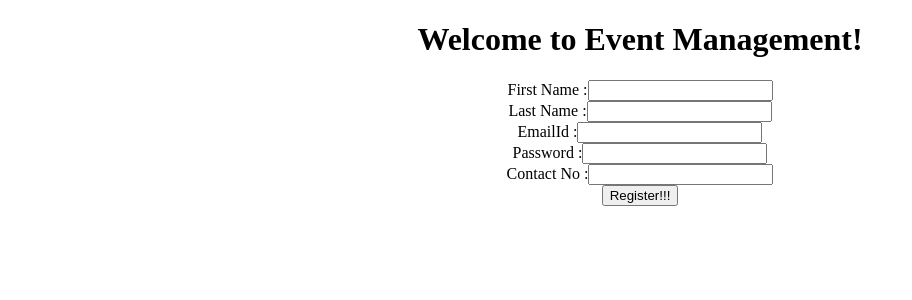
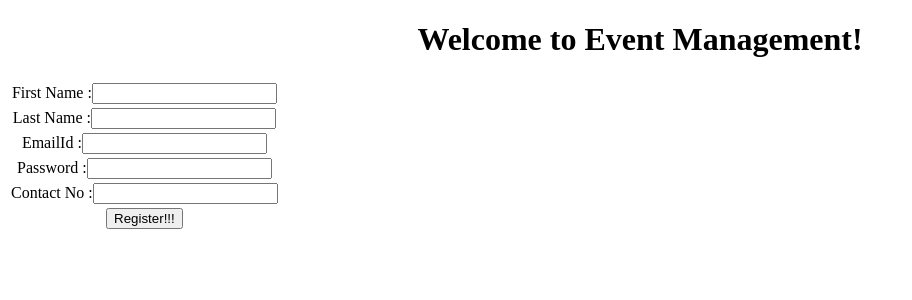
Before and after one commit to anubhavkaushik/Event_Management, an Angular app: page / in a window 1280 px wide. Shown: the top 300 px of the page, without its empty margins (0-912 px from the left). Built offline with nearby package versions, Linux system fonts and the light colour scheme.

Commit message:
Usng Table in HTML nd changing selector app-root to registration-service

```diff
--- a/src/app/app.component.html
+++ b/src/app/app.component.html
@@ -3,33 +3,54 @@
   <h1>
     Welcome to {{ title }}!
   </h1>
+  <table>
+    <tr>
+      <td>
   <div>
     <label for="firstName">First Name :</label>
-    <input type="text" [(ngModel)]="userData.firstName"/><br>
+    <input type="text" [(ngModel)]="userData.firstName"/>
 
   </div>
+</td>
+    </tr>
+    <tr>
+<td>
   <div>
     <label for="lastName">Last Name :</label>
-    <input type="text" [(ngModel)]="userData.lastName"/><br>
-
-  </div>
+    <input type="text" [(ngModel)]="userData.lastName"/>
+    </div>
+</td>
+</tr>
+  <tr>
+    <td>
    <div>
     <label for="emailId">EmailId  :</label>
-    <input type="text" [(ngModel)]="userData.emailId" /><br>
-
+    <input type="text" [(ngModel)]="userData.emailId" />
   </div>
+</td>
+  </tr>
+  <tr>
+<td>
   <div>
     <label for="password">Password  :</label>
-    <input type="password" [(ngModel)]="userData.password" /><br>
-
+    <input type="password" [(ngModel)]="userData.password" />
   </div>
+</td>
+</tr>
+<tr>
+  <td>
   <div>
     <label for="Contact">Contact No :</label>
-    <input type="text"  [(ngModel)]="userData.Contact"/><br>
-
+    <input type="text"  [(ngModel)]="userData.Contact"/>
   </div>
-  <div>
-    <button type="submit" (click)="submit()">Register!!!</button>
-
+</td>
+</tr>
+<tr>
+<td>
+  <div >
+    <button type="submit" (click)="submit()" >Register!!!</button>
   </div>
+</td>
+</tr>
+</table>
 <router-outlet></router-outlet>
--- a/src/app/app.component.ts
+++ b/src/app/app.component.ts
@@ -3,7 +3,7 @@ import { UserDetails } from './user-details';
 import { HttpClient } from '@angular/common/http';
 
 @Component({
-  selector: 'app-root',
+  selector: 'registration-service',
   templateUrl: './app.component.html',
   styleUrls: ['./app.component.sass']
 })
--- a/src/index.html
+++ b/src/index.html
@@ -9,6 +9,7 @@
   <link rel="icon" type="image/x-icon" href="favicon.ico">
 </head>
 <body>
-  <app-root></app-root>
+  <!-- <app-root></app-root> -->
+  <registration-service></registration-service>
 </body>
 </html>
```
